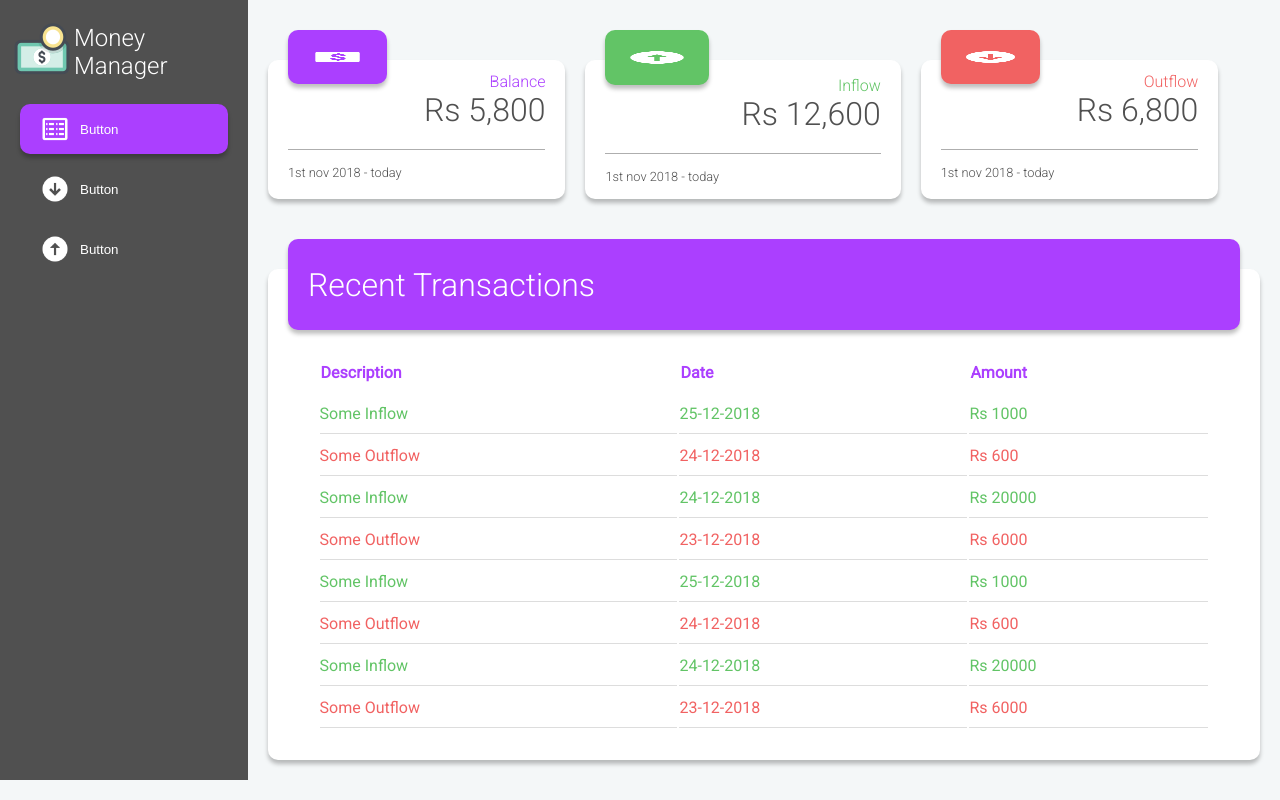
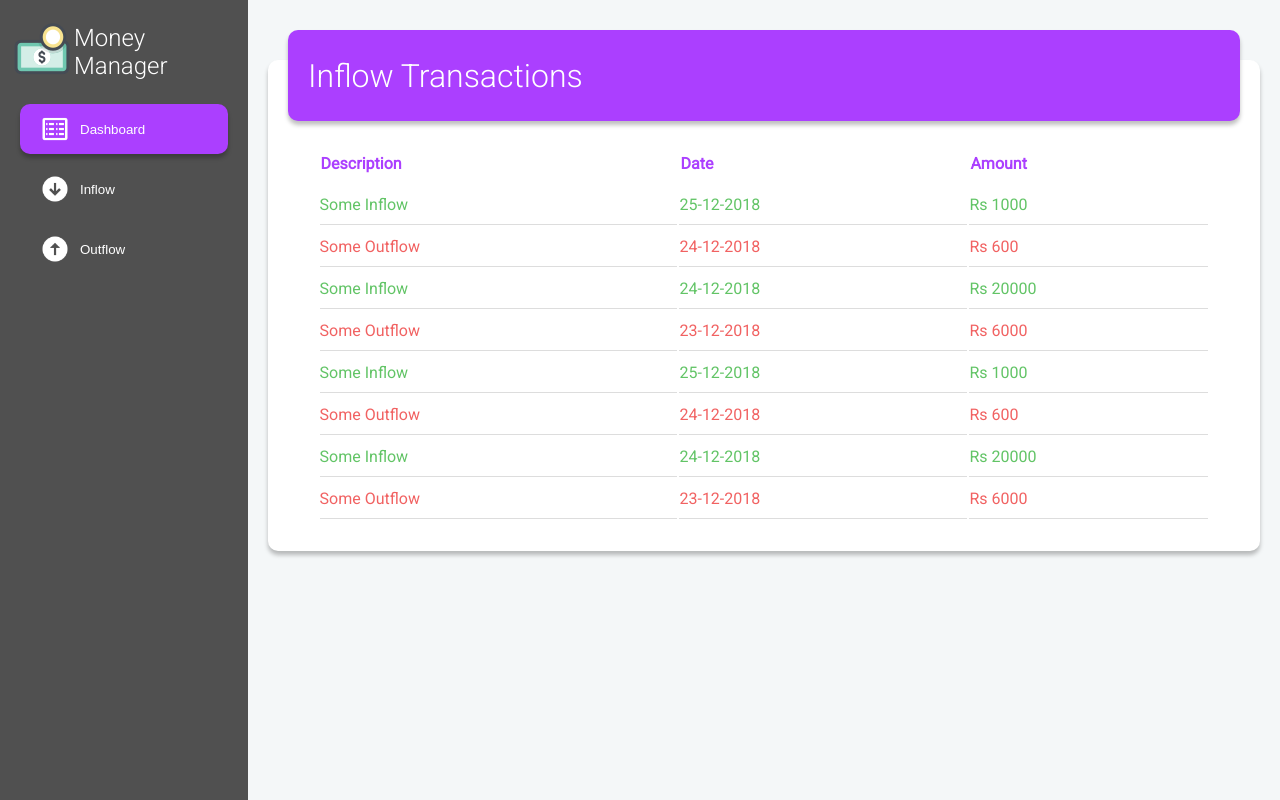
Before and after one commit to senalwijeratne/react-moneymanager, a React (Create React App) app: page /inflow in a window 1280 px wide. Built offline with nearby package versions, Linux system fonts and the light colour scheme.

Commit message:
added routing with react-router-dom

```diff
--- a/src/App.js
+++ b/src/App.js
@@ -1,13 +1,10 @@
 import React, { Component } from 'react'
 import styled from 'styled-components'
+import { BrowserRouter as Router, Route } from 'react-router-dom'
 
-import FlashCard from './components/FlashCard'
+import NavBar from './components/NavBar'
+import Dashboard from './components/Dashboard'
 import TransactionTable from './components/TransactionTable'
-import NavBar from './components/NavBar'
-
-import dollarIcon from './icons/dollar.png'
-import upArrowIcon from './icons/arrow-up.png'
-import downArrowIcon from './icons/arrow-down.png'
 
 const AppContainer = styled.div`
   display: flex;
@@ -17,45 +14,34 @@ const MainSection = styled.div`
   display: flex;
   flex-direction: column;
   width: 100%;
-  margin: 20px 20px 20px 20px;
-  text-align: center;
-`
-
-const FlashCardSection = styled.div`
-  display: flex;
-  justify-content: flex-start;
-  margin-bottom: 70px;
+  margin: 60px 20px 20px 20px;
 `
 
 class App extends Component {
   render() {
     return (
-      <AppContainer>
-        <NavBar />
-        <MainSection>
-          <FlashCardSection>
-            <FlashCard
-              cardType={'Balance'}
-              icon={dollarIcon}
-              bgColor={'#ab3fff'}
-              amount={'5800'}
+      <Router>
+        <AppContainer>
+          <NavBar />
+          <MainSection>
+            <Route exact path={'/'} component={Dashboard} />
+            <Route
+              exact
+              path={'/inflow/'}
+              render={() => {
+                return <TransactionTable tableType={'Inflow'} />
+              }}
             />
-            <FlashCard
-              cardType={'Inflow'}
-              icon={upArrowIcon}
-              bgColor={'#62C466'}
-              amount={'12600'}
+            <Route
+              exact
+              path={'/outflow/'}
+              render={() => {
+                return <TransactionTable tableType={'Outflow'} />
+              }}
             />
-            <FlashCard
-              cardType={'Outflow'}
-              icon={downArrowIcon}
-              bgColor={'#F16262'}
-              amount={'6800'}
-            />
-          </FlashCardSection>
-          <TransactionTable />
-        </MainSection>
-      </AppContainer>
+          </MainSection>
+        </AppContainer>
+      </Router>
     )
   }
 }
--- /dev/null
+++ b/src/components/Dashboard.js
@@ -0,0 +1,48 @@
+import React, { Component } from 'react'
+import styled from 'styled-components'
+// import { BrowserRouter as Router, Route, Link } from 'react-router-dom'
+
+import FlashCard from './FlashCard'
+import TransactionTable from './TransactionTable'
+
+import dollarIcon from '../icons/dollar.png'
+import upArrowIcon from '../icons/arrow-up.png'
+import downArrowIcon from '../icons/arrow-down.png'
+
+const FlashCardSection = styled.div`
+  display: flex;
+  justify-content: flex-start;
+  margin-bottom: 70px;
+`
+
+class Dashboard extends Component {
+  render() {
+    return (
+      <React.Fragment>
+        <FlashCardSection>
+          <FlashCard
+            cardType={'Balance'}
+            icon={dollarIcon}
+            bgColor={'#ab3fff'}
+            amount={'5800'}
+          />
+          <FlashCard
+            cardType={'Inflow'}
+            icon={upArrowIcon}
+            bgColor={'#62C466'}
+            amount={'12600'}
+          />
+          <FlashCard
+            cardType={'Outflow'}
+            icon={downArrowIcon}
+            bgColor={'#F16262'}
+            amount={'6800'}
+          />
+        </FlashCardSection>
+        <TransactionTable tableType={'Recent'} />
+      </React.Fragment>
+    )
+  }
+}
+
+export default Dashboard
--- a/src/components/FlashCard.js
+++ b/src/components/FlashCard.js
@@ -4,7 +4,6 @@ import styled from 'styled-components'
 const CardContainer = styled.div`
   display: flex;
   flex-direction: column;
-  margin-top: 40px;
   margin-right: 20px;
   max-width: 400px;
   background-color: #ffffff;
--- a/src/components/NavBar.js
+++ b/src/components/NavBar.js
@@ -12,7 +12,7 @@ const NavBarContainer = styled.div`
   display: flex;
   flex-direction: column;
   width: 25%;
-  /* height: 100vh; */
+  min-height: 100vh;
   background-color: #505050;
 `
 
@@ -37,6 +37,9 @@ const NavLinks = styled.div`
   display: flex;
   flex-direction: column;
   margin: 20px 20px 0px 20px;
+  & > a {
+    text-decoration: none;
+  }
 `
 
 class NavBar extends Component {
@@ -48,9 +51,14 @@ class NavBar extends Component {
           <span>Money Manager</span>
         </LogoTitle>
         <NavLinks>
-          <NavButton icon={dashboardIcon} selected />
-          <NavButton icon={downArrowIcon} />
-          <NavButton icon={upArrowIcon} />
+          <NavButton
+            type={'Dashboard'}
+            icon={dashboardIcon}
+            toLink={'/'}
+            selected
+          />
+          <NavButton type={'Inflow'} icon={downArrowIcon} toLink={'/inflow'} />
+          <NavButton type={'Outflow'} icon={upArrowIcon} toLink={'/outflow'} />
         </NavLinks>
       </NavBarContainer>
     )
--- a/src/components/NavButton.js
+++ b/src/components/NavButton.js
@@ -1,5 +1,6 @@
 import React from 'react'
 import styled from 'styled-components'
+import { Link } from 'react-router-dom'
 
 const NavButtonContainer = styled.button`
   display: flex;
@@ -13,6 +14,7 @@ const NavButtonContainer = styled.button`
     props.selected ? '0px 4px 4px rgba(0, 0, 0, 0.25)' : ''};
   border-radius: 10px;
   margin-bottom: 10px;
+  outline: none;
 
   color: #ffffff;
   cursor: pointer;
@@ -30,12 +32,14 @@ const NavButtonContainer = styled.button`
   }
 `
 
-const NavButton = ({ icon, selected }) => {
+const NavButton = ({ type, icon, selected, toLink }) => {
   return (
-    <NavButtonContainer selected={selected}>
-      <img src={icon} alt="icon" />
-      <p>Button</p>
-    </NavButtonContainer>
+    <Link to={toLink}>
+      <NavButtonContainer selected={selected}>
+        <img src={icon} alt="icon" />
+        <p>{type}</p>
+      </NavButtonContainer>
+    </Link>
   )
 }
 
--- a/src/components/TransactionTable.js
+++ b/src/components/TransactionTable.js
@@ -47,7 +47,7 @@ const TransactionTable = props => {
   return (
     <TableContainer>
       <div>
-        <h2>Recent Transactions</h2>
+        <h2>{props.tableType} Transactions</h2>
       </div>
       <Table>
         <tr>
```
